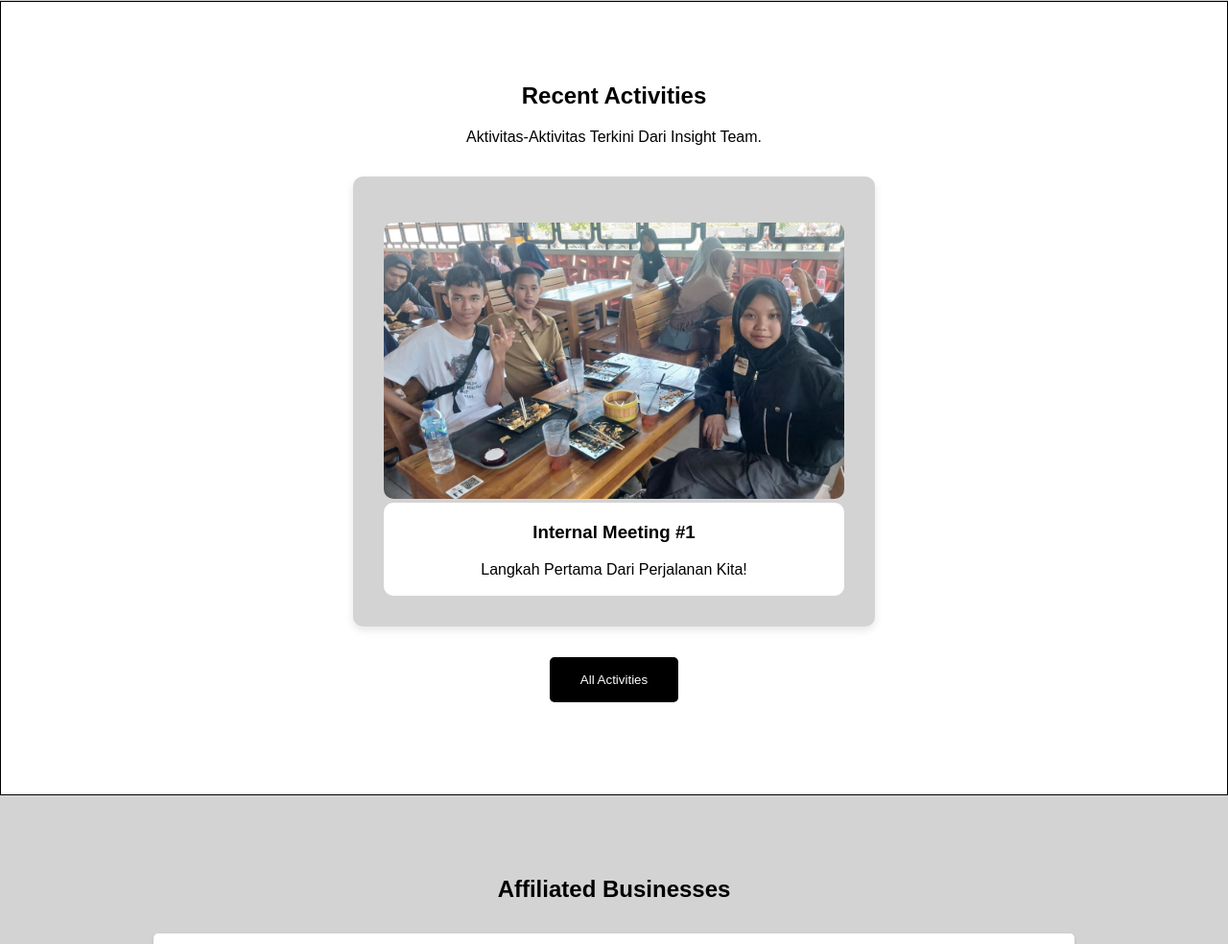
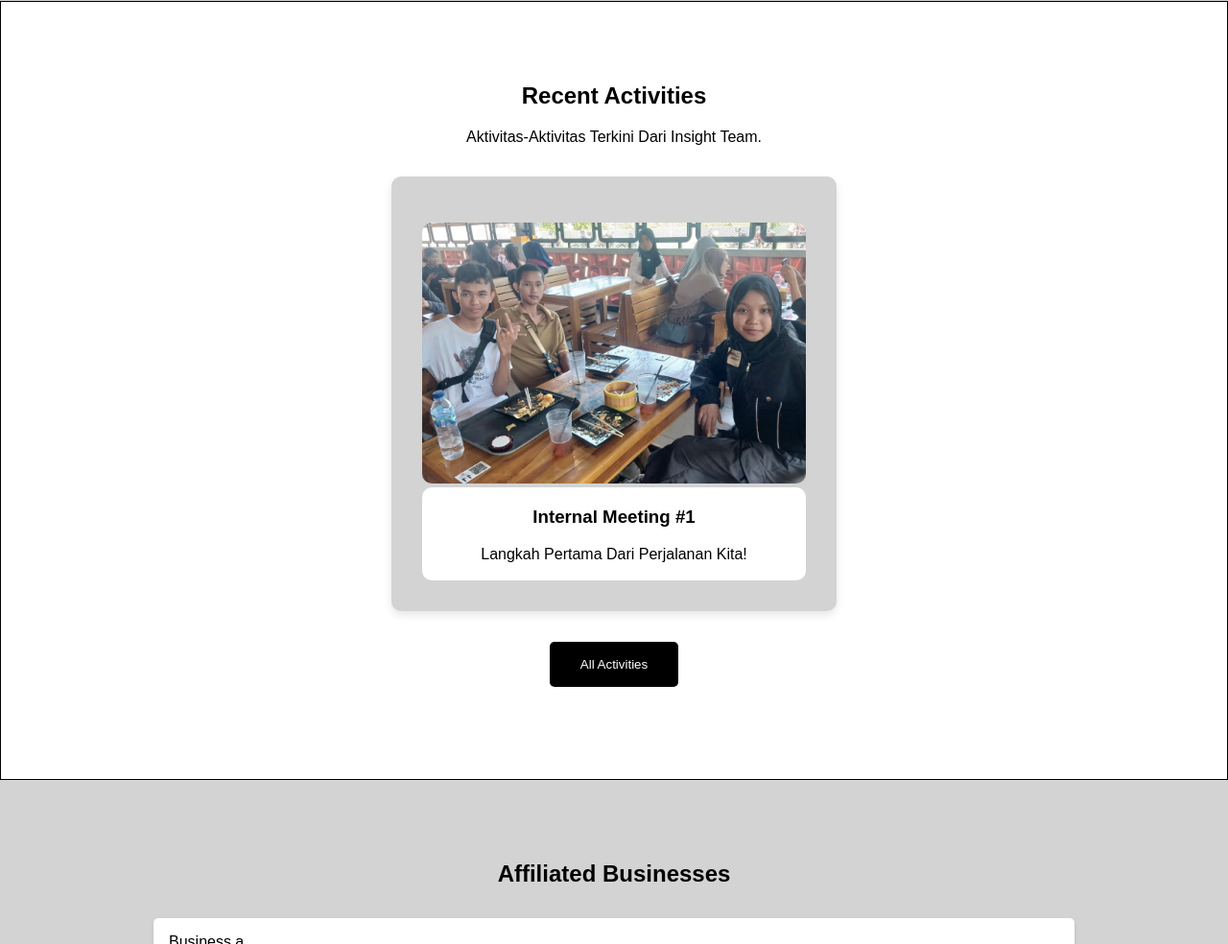
Before and after one commit to MichaelAssasin09/insight-team-portfolio, a plain HTML site: page index.html in a window 1280 px wide. Shown: the part 2033-3017 px from the top of the page at 96% size. Drawn offline with Linux system fonts and the light colour scheme.

Commit message:
Refactor styles.css for improved layout and design

```diff
--- a/styles.css
+++ b/styles.css
@@ -222,7 +222,7 @@ body {
 }
 
 .activity-postcard {
-    max-width: 30rem;
+    max-width: 25rem;
     margin: 0 auto;
     background: lightgray;
     border-radius: 10px;
@@ -243,8 +243,8 @@ body {
 }
 
 .activity-postcard img {
-    width: 30rem;
-    height: 18rem;
+    width: 25rem;
+    height: 17rem;
     object-fit: cover;
     border-radius: 10px;
     margin-top: 1rem;
@@ -410,4 +410,5 @@ body {
     .contact-content {
         flex-direction: column;
     }
+
 }
```
